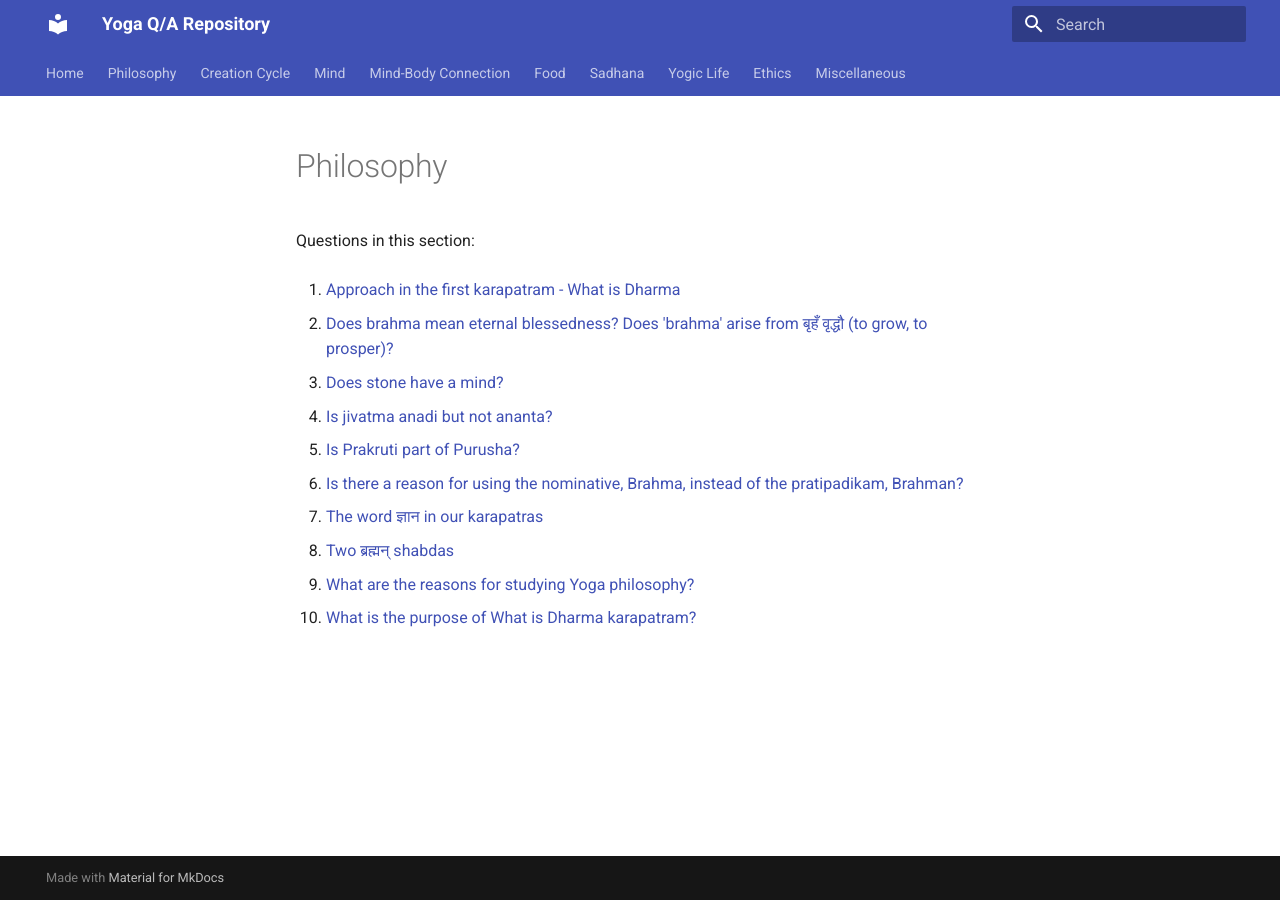
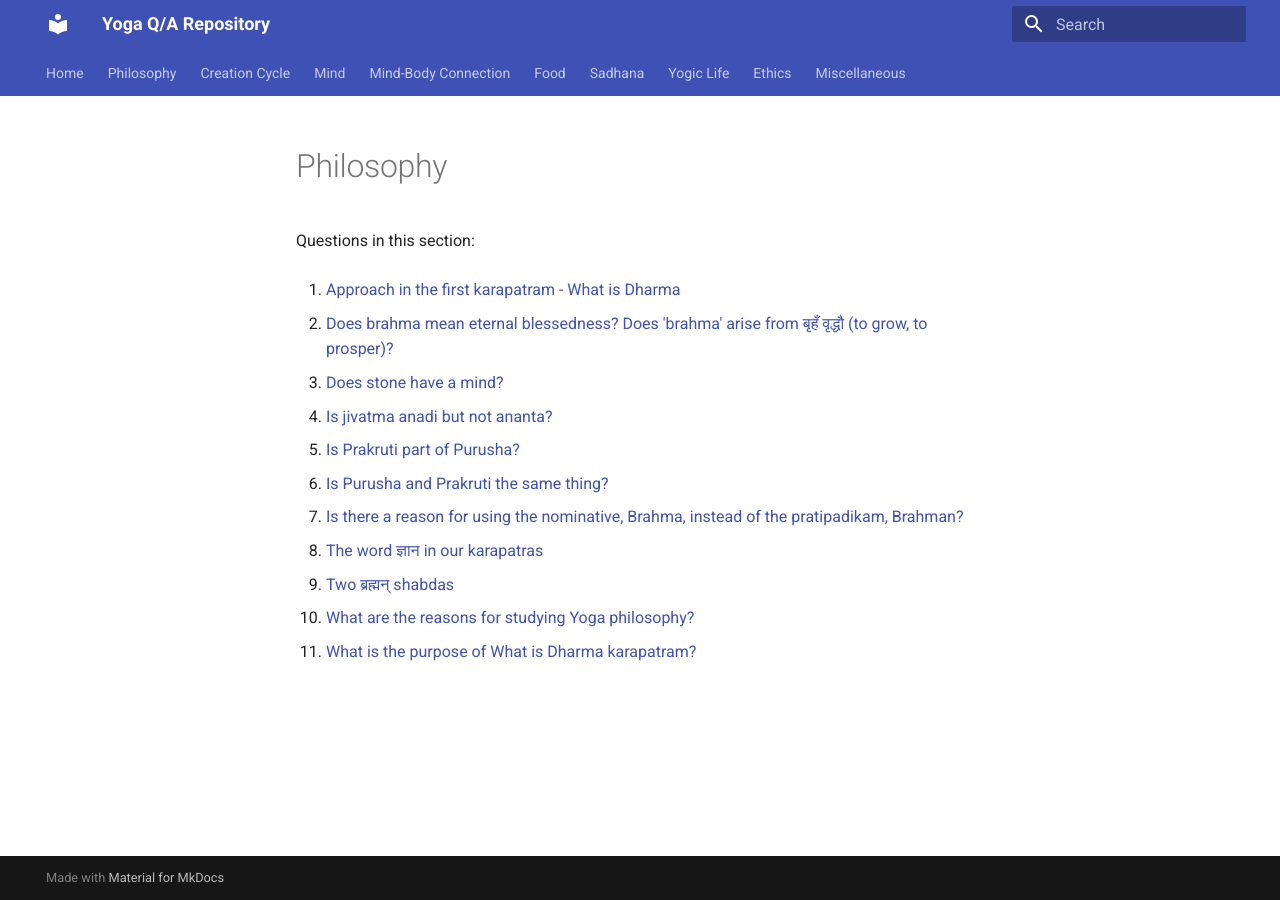
Before and after one commit to yogiclife/yoga-qa, an MkDocs documentation site: the page built from docs/philosophy/README.md, in a window 1280 px wide. Built offline with MkDocs 1.6.1 and Material for MkDocs 9.7.7, drawn with Linux system fonts in a browser that asks for light colours.

Commit message:
Update topic indices [skip ci]

```diff
--- a/docs/philosophy/README.md
+++ b/docs/philosophy/README.md
@@ -12,12 +12,14 @@ Questions in this section:
 
 5. [Is Prakruti part of Purusha?](is-prakruti-part-of-purusha-20260629-074539.md)
 
-6. [Is there a reason for using the nominative, Brahma, instead of the pratipadikam, Brahman?](is-there-a-reason-for-using-the-nominative-brahma-instead-of-the-pratipadikam-brahman-20260629-072905.md)
+6. [Is Purusha and Prakruti the same thing?](is-purusha-and-prakruti-the-same-thing-20260629-075117.md)
 
-7. [The word ज्ञान in our karapatras](the-word-in-our-karapatras-20260629-072742.md)
+7. [Is there a reason for using the nominative, Brahma, instead of the pratipadikam, Brahman?](is-there-a-reason-for-using-the-nominative-brahma-instead-of-the-pratipadikam-brahman-20260629-072905.md)
 
-8. [Two ब्रह्मन् shabdas](two-shabdas-20260629-072546.md)
+8. [The word ज्ञान in our karapatras](the-word-in-our-karapatras-20260629-072742.md)
 
-9. [What are the reasons for studying Yoga philosophy?](what-are-the-reasons-for-studying-yoga-philosophy-20260628-103602.md)
+9. [Two ब्रह्मन् shabdas](two-shabdas-20260629-072546.md)
 
-10. [What is the purpose of What is Dharma karapatram?](what-is-the-purpose-of-what-is-dharma-karapatram-20260628-114256.md)
+10. [What are the reasons for studying Yoga philosophy?](what-are-the-reasons-for-studying-yoga-philosophy-20260628-103602.md)
+
+11. [What is the purpose of What is Dharma karapatram?](what-is-the-purpose-of-what-is-dharma-karapatram-20260628-114256.md)
```
